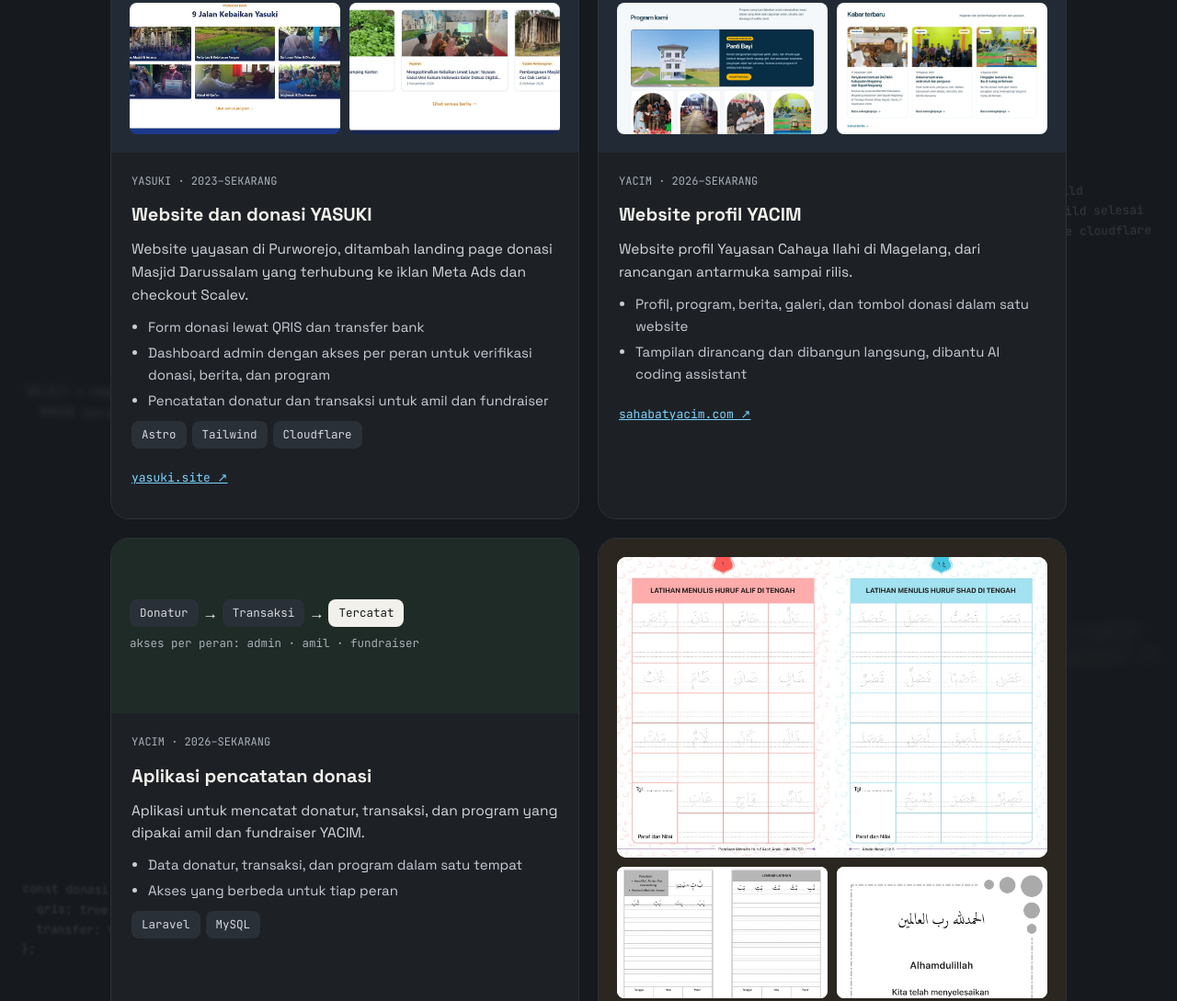
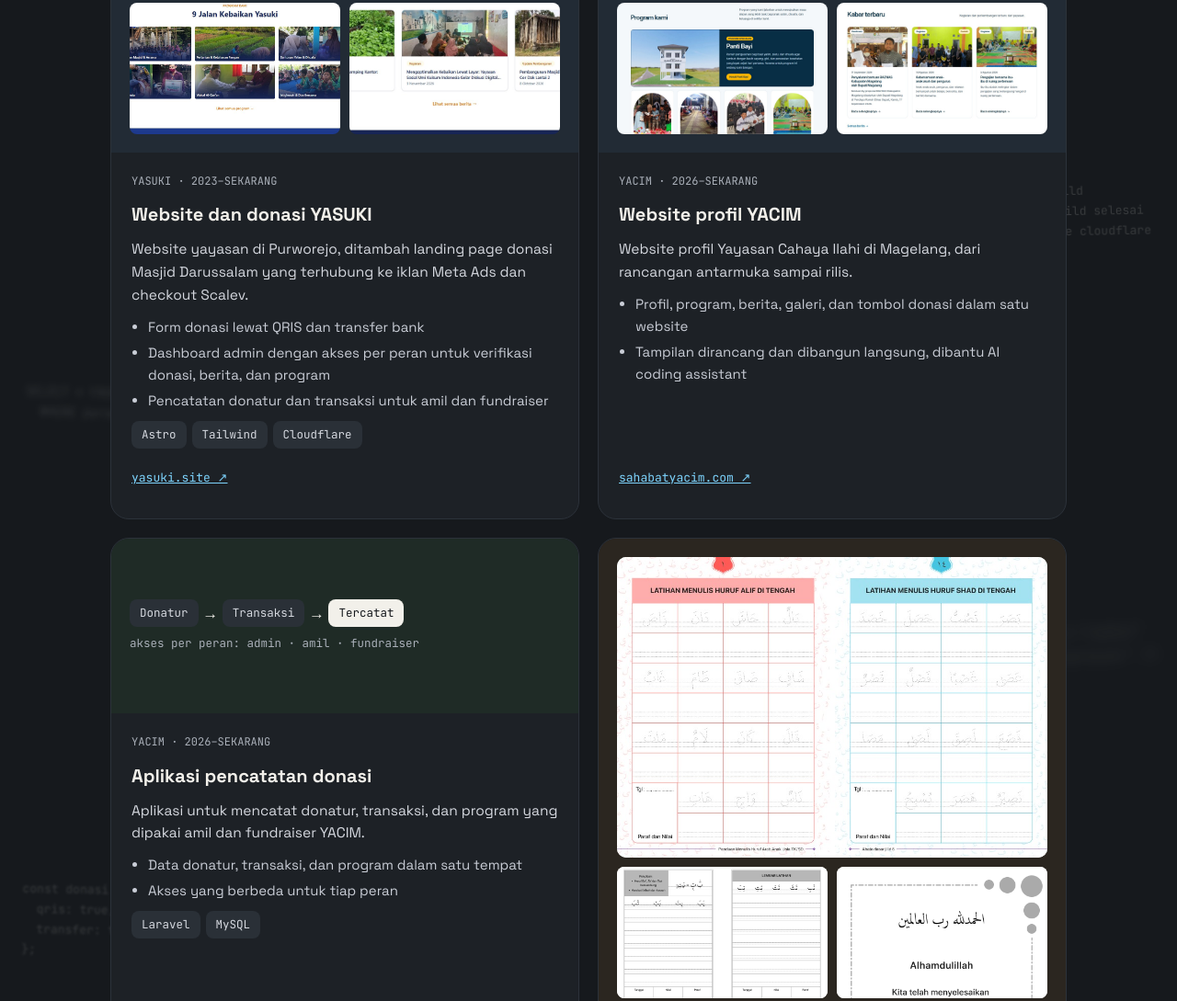
Before and after one commit to ZaynQW-hash/zaynlabs, a plain HTML site: page index.html in a window 1280 px wide. Shown: the part 1283-2372 px from the top of the page at 92% size. Drawn offline with Linux system fonts and the light colour scheme.

Commit message:
Sejajarkan bagian bawah kartu, longgarkan jarak antar bagian di HP
Co-Authored-By: Claude Sonnet 5.5 <noreply@anthropic.com>
Claude-Session: https://claude.ai/code/session_01XdCa517SdcUz6bsGPSqqfs

```diff
--- a/index.html
+++ b/index.html
@@ -37,11 +37,12 @@ a:focus-visible,.swl:focus-visible{outline:2px solid #F2F0EA;outline-offset:3px;
 .root:has(#t2:checked) .drift{background-image:linear-gradient(120deg,#33211A,#2B2036,#1B2A3A,#1B2F28,#332A18,#33211A)}
 .root:has(#t3:checked) .drift{background-image:linear-gradient(120deg,#1B2F28,#26301A,#332E18,#1B2F28,#1A3030,#1B2F28)}
 .root:has(#t4:checked) .drift{background-image:linear-gradient(120deg,#2A2340,#3A2236,#33211A,#2A2340,#212A44,#2A2340)}
+.card>div:last-child{flex:1}.card a.mono{margin-top:auto}
 .card{background:#1D2126;border:1px solid #2C323A;border-radius:20px;overflow:hidden;display:flex;flex-direction:column;}
 .tag{display:inline-block;padding:5px 11px;border-radius:8px;background:#2A3037;font-size:12.5px;color:#D5D8DF}
 .lab{font-size:13px;letter-spacing:0.02em;font-weight:500;color:#7DD3FC}
 .h2{margin:0;font-weight:500;font-size:clamp(26px,5vw,34px);line-height:1.15;letter-spacing:-0.02em}
-@media (max-width:640px){.stack{gap:48px !important}main>div{border-top:1px solid #3A414A;padding-top:44px;margin-top:20px}main>div:first-child{border-top:0;padding-top:0;margin-top:0}.row{padding:20px 0}}
+@media (max-width:640px){.stack{gap:64px !important}main>div{border-top:1px solid #3A414A;padding-top:56px;margin-top:32px}main>div:first-child{border-top:0;padding-top:0;margin-top:0}.row{padding:20px 0}}
 .row{display:flex;gap:20px;padding:18px 0;border-top:1px solid #2C323A}
 .row .y{width:120px;flex:none;font-size:13px;color:#A9AFB8}
 @media (max-width:640px){.row{flex-direction:column;gap:4px}.row .y{width:auto}}
```
